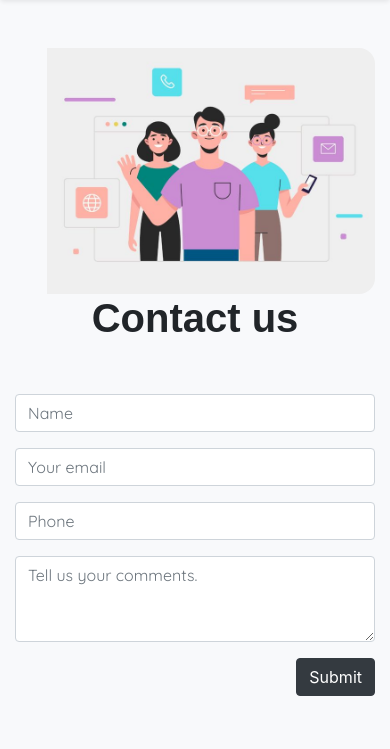
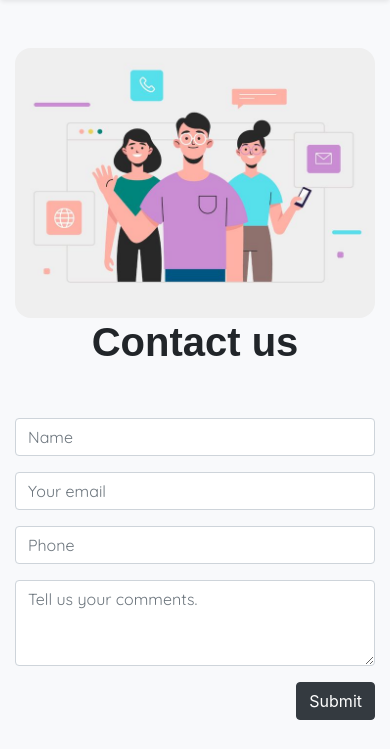
Before and after one commit to SolracDavid99/QuickTrip, a PHP site: page /html/contactUs-v2.html in a window 390 px wide. Shown: the part 95-844 px from the top of the page. Run offline with PHP 8.4, Linux system fonts and the light colour scheme; some web fonts are replaced.

Commit message:
Imagenes responsivas contact us

```diff
--- a/css/contactUs.css
+++ b/css/contactUs.css
@@ -58,7 +58,6 @@ body{
     background-color: #f8f9fb;
 }
 #image{
-    padding-left: 2rem;
     border-radius:1rem;
 }
 .container{
--- a/html/contactUs-v2.html
+++ b/html/contactUs-v2.html
@@ -60,7 +60,7 @@
         <div class="col-md-7">
             <img src="/assets/img/contacUs.jpg"  class="img-fluid" id="image" alt="">
         </div>
-        <div class="col-md-4 text-center">
+        <div class="col-md-4 justify-content-left">
             <h2 class= "titulo">Contact us</h2>
             <br>
             <form>
```
